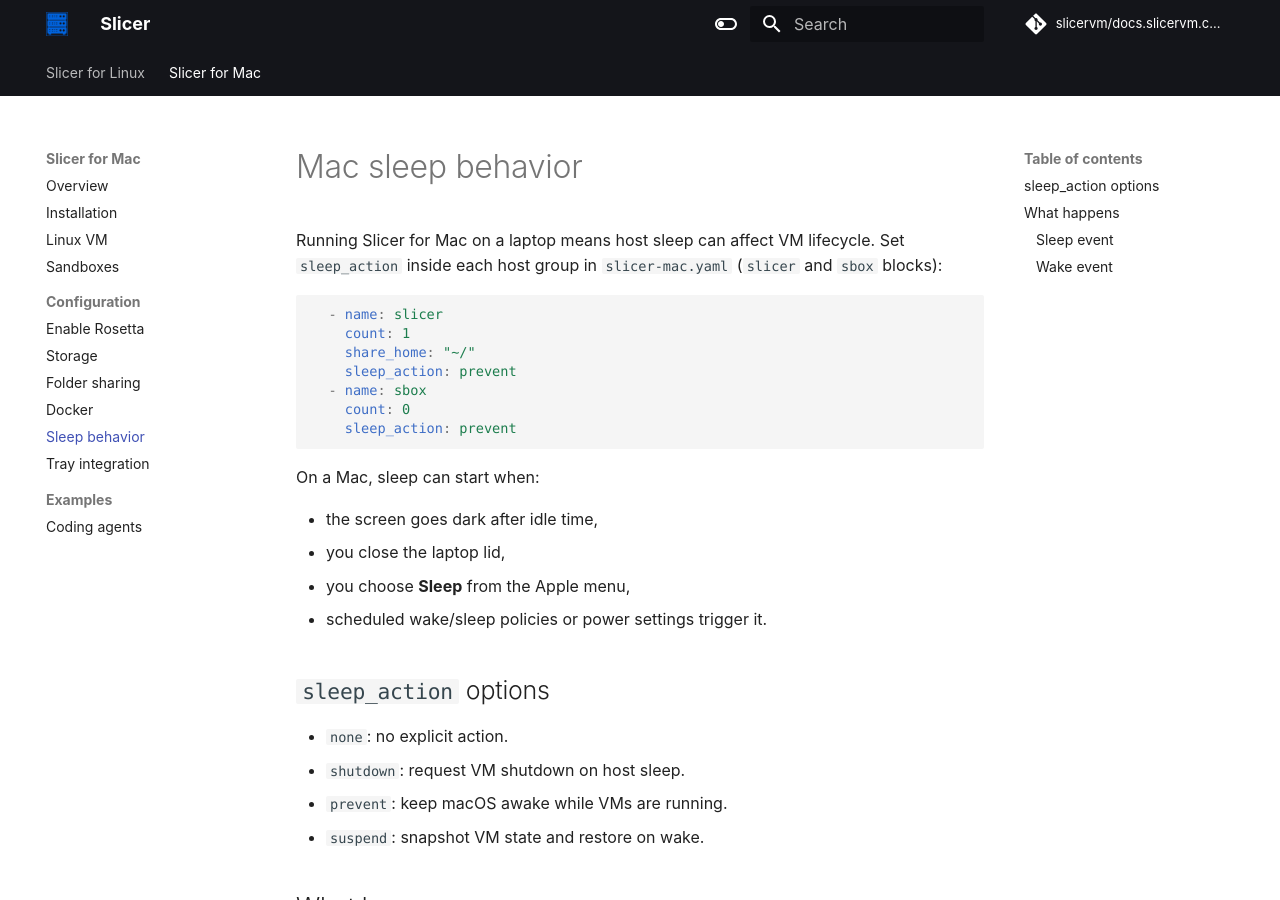
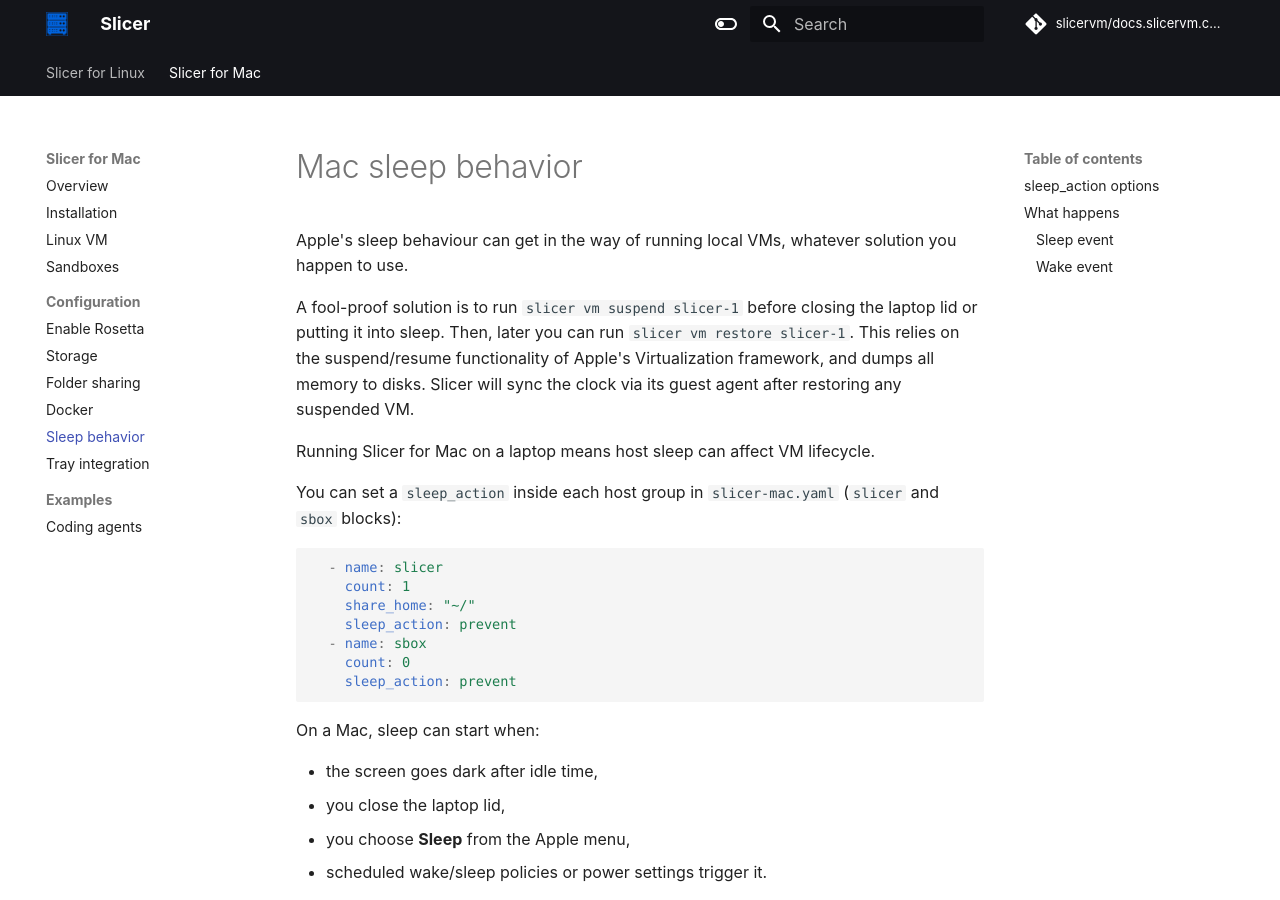
Before and after one commit to slicervm/docs.slicervm.com, an MkDocs documentation site: the page built from docs/mac/sleep.md, in a window 1280 px wide and 900 px high. Built offline with MkDocs 1.6.1 and Material for MkDocs 9.7.7, drawn with Linux system fonts in a browser that asks for light colours; some web fonts are replaced; comment, search, counter and statistics services are not loaded.

Commit message:
Update notes on sleep
Signed-off-by: Alex Ellis (OpenFaaS Ltd) <alexellis2@gmail.com>

````diff
--- a/docs/mac/sleep.md
+++ b/docs/mac/sleep.md
@@ -1,6 +1,12 @@
 # Mac sleep behavior
 
-Running Slicer for Mac on a laptop means host sleep can affect VM lifecycle. Set `sleep_action` inside each host group in `slicer-mac.yaml` (`slicer` and `sbox` blocks):
+Apple's sleep behaviour can get in the way of running local VMs, whatever solution you happen to use.
+
+A fool-proof solution is to run `slicer vm suspend slicer-1` before closing the laptop lid or putting it into sleep. Then, later you can run `slicer vm restore slicer-1`. This relies on the suspend/resume functionality of Apple's Virtualization framework, and dumps all memory to disks. Slicer will sync the clock via its guest agent after restoring any suspended VM.
+
+Running Slicer for Mac on a laptop means host sleep can affect VM lifecycle.
+
+You can set a `sleep_action` inside each host group in `slicer-mac.yaml` (`slicer` and `sbox` blocks):
 
 ```yaml
   - name: slicer
````
